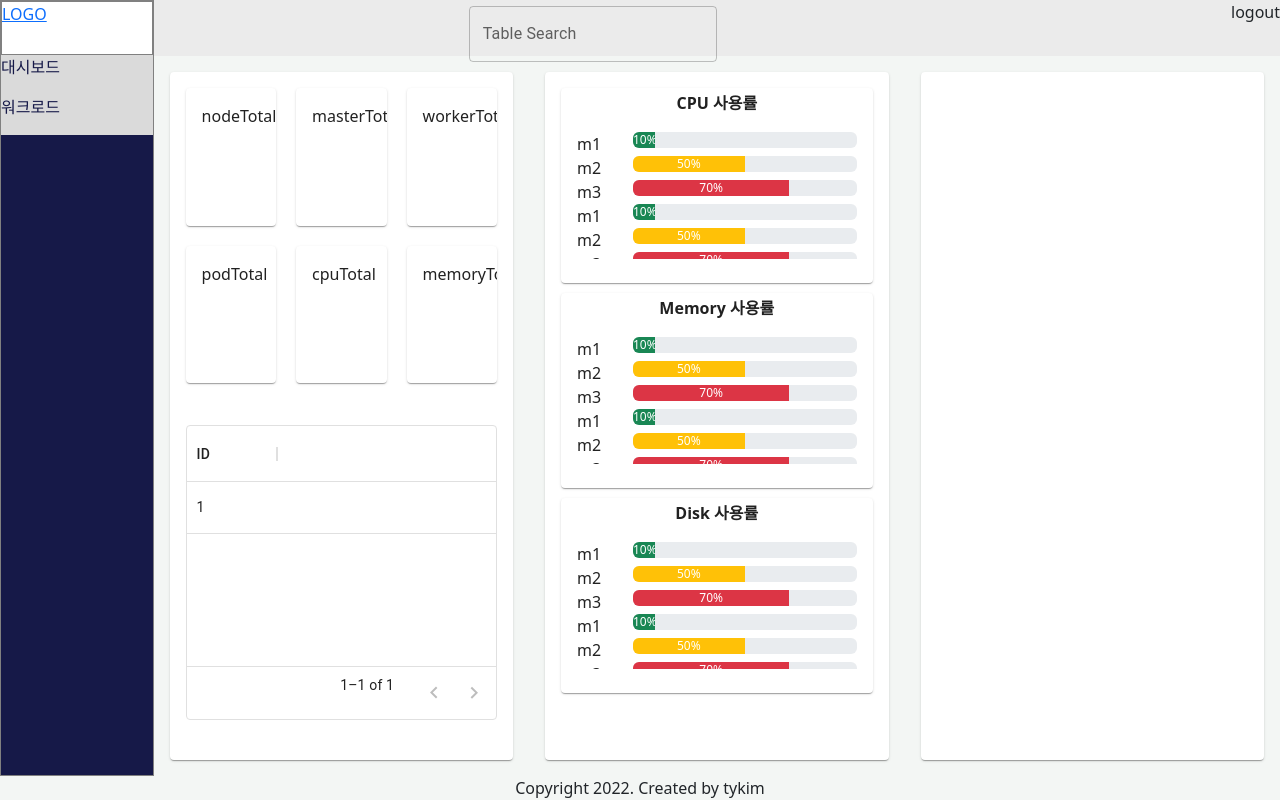
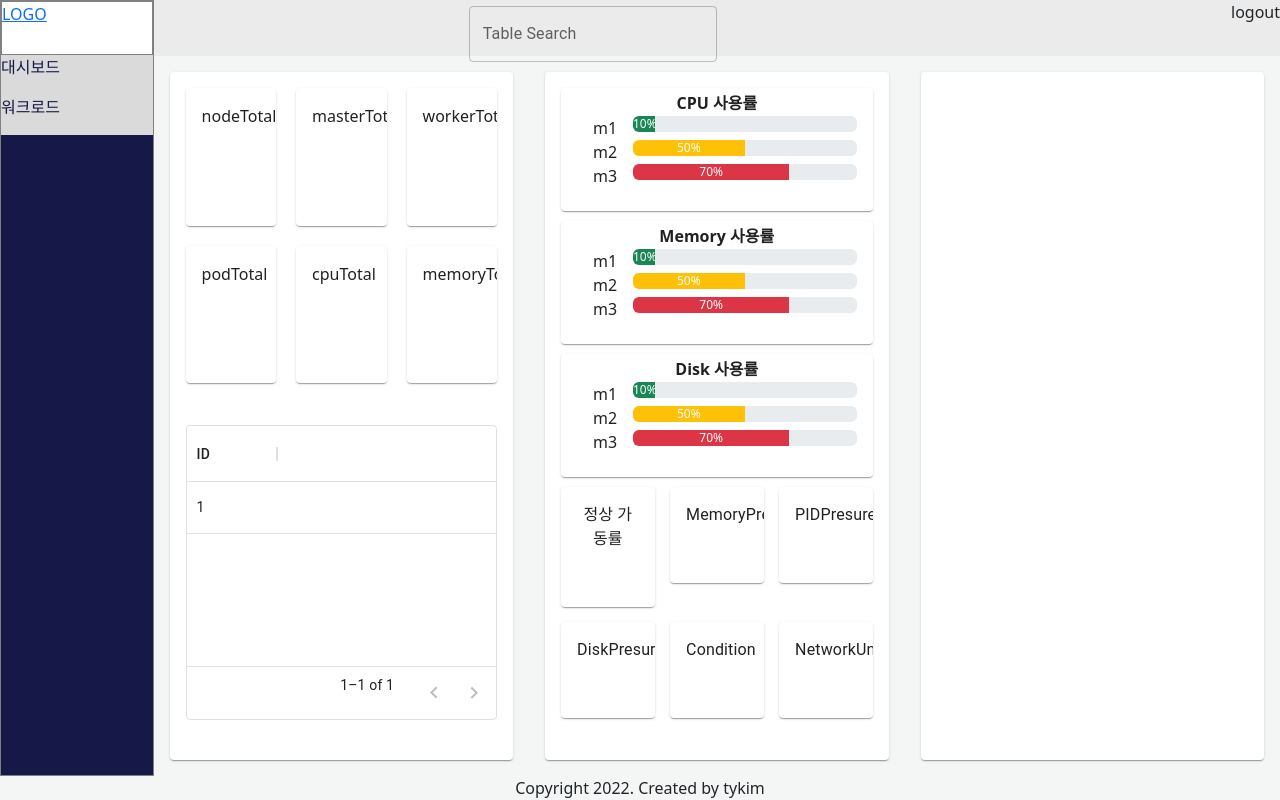
Before and after one commit to tkken12/k8sEduWeb, a React (Create React App) app: page / in a window 1280 px wide. Built offline with nearby package versions, Linux system fonts and the light colour scheme.

Commit message:
대시보드 노드 정보 구성

```diff
--- a/src/assets/css/dashboard/container.scss
+++ b/src/assets/css/dashboard/container.scss
@@ -1,11 +1,10 @@
 .body-container {
     padding-top: 1%;
     display: grid;
-    // grid-template-rows: 1fr 4fr;
     grid-template-areas:
     "header"
     "content";
-    grid-row-gap: 10%;
+    grid-row-gap: 1%;
 }
 
 .body-area-header{
@@ -25,3 +24,21 @@
     padding-left: 1rem;
     padding-right: 1rem;
 }
+
+.condition-container {
+    width: 100%;
+    display: flex;
+    flex-direction: row;
+    justify-content: space-between;
+    flex-wrap: wrap;
+}
+.condition-item {
+    width: 30%;
+    margin-bottom: 15px;
+}
+
+.condition-header {
+    text-align: center;
+    font-weight: bold;
+    font-size: 15pt;
+}
--- a/src/views/dashboard/nodeInfo/container/conditionContainer.js
+++ b/src/views/dashboard/nodeInfo/container/conditionContainer.js
@@ -1,7 +1,35 @@
+import { Card, CardContent, CardHeader, Typography } from "@mui/material"
 
 const ConditionContainer = props => {
+
+    let conditionBodyOjb = [
+        {"headerName": "정상 가동률", "data": ""},
+        {"headerName": "MemoryPresure", "data": ""},
+        {"headerName": "PIDPresure", "data": ""},
+        {"headerName": "DiskPresure", "data": ""},
+        {"headerName": "Condition", "data": ""},
+        {"headerName": "NetworkUnavailable", "data": ""},
+    ]
+
     return (
-        <div></div>
+        <div className="condition-container">
+            {conditionBodyOjb.map(body => (
+                <div className="condition-item">
+                <Card >
+                    <CardHeader
+                        titleTypographyProps={{variant: "h8"}}
+                        className="condition-header"
+                        component={Typography}
+                        title={body["headerName"]}
+                    />
+                    <CardContent>
+                        <div> { body["data"]} </div>
+                    </CardContent>
+                </Card>
+                </div>
+
+            )) }
+        </div>
     )
 }
 
--- a/src/views/dashboard/nodeInfo/container/resourceContainer.js
+++ b/src/views/dashboard/nodeInfo/container/resourceContainer.js
@@ -4,7 +4,7 @@ import "assets/css/dashboard/container.scss"
 const ResourceContainer = props => {
     return (
         <div className="resource-container">
-            <div> {props.nodeName} </div>
+            <div style={{textAlign: "center"}}> {props.nodeName} </div>
             <MakeGauge
                 utilization={props.utilization}
             />
--- a/src/views/dashboard/nodeInfo/nodeGrid.js
+++ b/src/views/dashboard/nodeInfo/nodeGrid.js
@@ -6,7 +6,6 @@ import { DASHBOARD_STYLE } from "assets/css/dashboard/style"
 const NodeGrid = props => {
 
     let exampleData = [
-        {"nodeName": "m1", "utilization": 10}, {"nodeName": "m2", "utilization": 50}, {"nodeName": "m3", "utilization": 70},
         {"nodeName": "m1", "utilization": 10}, {"nodeName": "m2", "utilization": 50}, {"nodeName": "m3", "utilization": 70},
     ]
 
```
